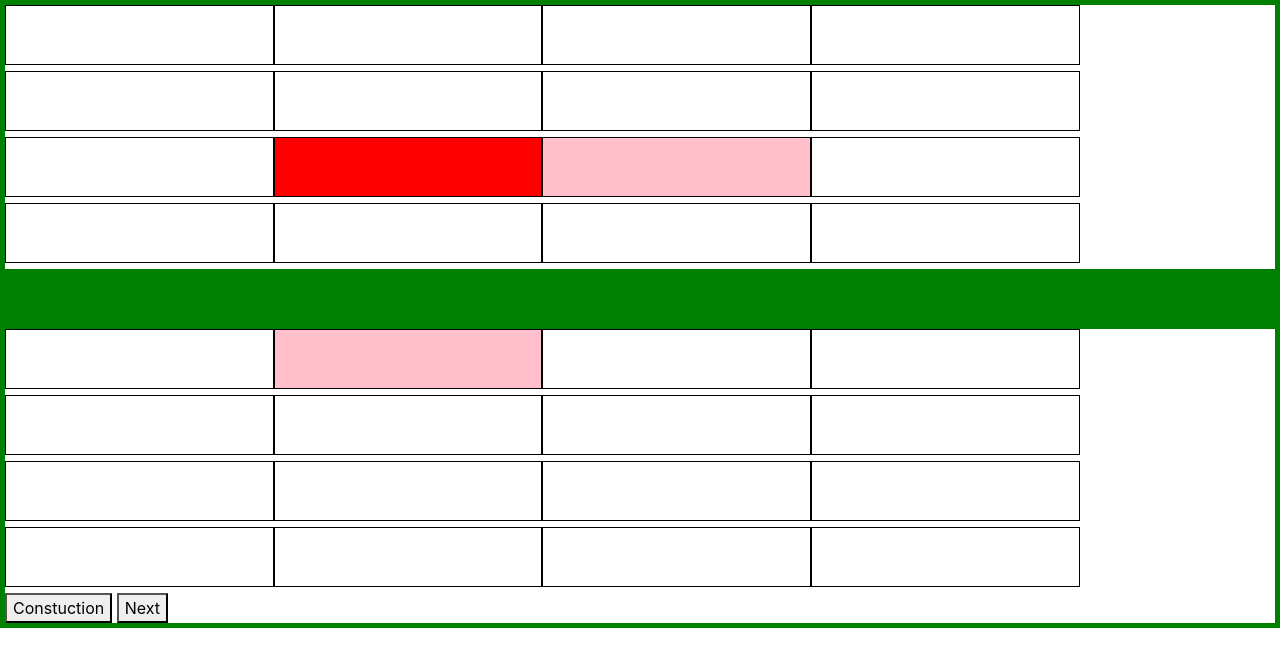
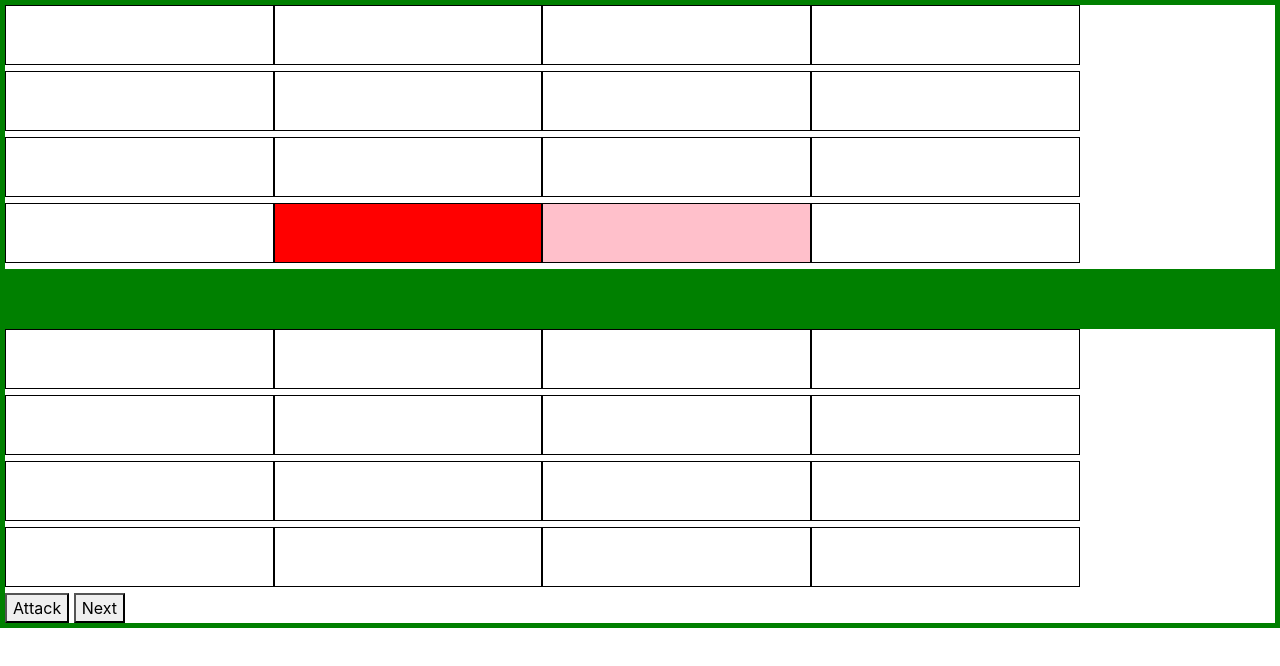
Before and after one commit to graypj826/Star-Scrimmage, a plain HTML site: page index.html in a window 1280 px wide. Drawn offline with nearby package versions, Linux system fonts and the light colour scheme.

Commit message:
created rounds, attack rounds, player attack but trouble with array and turning off event listener

```diff
--- a/css/style.css
+++ b/css/style.css
@@ -2,7 +2,7 @@ body {
 	border: 5px solid green;
 }
 
-.player-square, .alien-square, .droppable{
+.alien-square{
 	display: inline-block;
 	height: 60px;
 	width: 23%;
@@ -14,6 +14,12 @@ body {
 	width: auto;
 	background-color: green;
 }
+
+.player-square{
+	display: inline-block;
+	height: 60px;
+	width: 23%;
+	border: 1px solid black;
 
 }
 
--- a/js/app.js
+++ b/js/app.js
@@ -2,11 +2,6 @@
 //hard code game board and cards on board
 
 	//create array for player and computer and append to html
-
-
-
-
-
 
 const gameBoard =[ 	[0,0,0,0],
 					[0,0,0,0],
@@ -20,8 +15,8 @@ for (let i = 0; i < gameBoard.length; i++){
 	$('#player-gameboard').append(`<div class="player-row-${i} player-row game-row"></div>`)
 	for(let x = 0; x < row.length; x++){
 		const square = row[x];
-		$(`.alien-row-${i}`).append(`<div class="square alien-square-${x}-${i} alien-square"></div>`)
-		$(`.player-row-${i}`).append(`<div class="square player-square-${x}-${i} player-square"></div>`)
+		$(`.alien-row-${i}`).append(`<div class="square alien-square" id="alien-square-${x}-${i}"></div>`)
+		$(`.player-row-${i}`).append(`<div class="square player-square" id="player-square-${x}-${i}"></div>`)
 	}
 }
 
@@ -59,38 +54,84 @@ const playerGun = new Gun(1, 3)
 //players can target other cards to do damage
 //alienGun.attackhull(playerHull) check check
 
-//hard code the hull on to the array
+//create player object to hold on to player actions, needs cards in hand, construction functions and attack functions
+
+//issue with scope in wtih these
+
+playerhullPartsInHand = [];
+playerhullPartsInPlay = [];
+playerhullPartsDestroyed = [];
+playergunPartsInHand = [];
+playergunPartsInPlay = [];
+playergunPartsDestroyed = [];
+playerShotThisRound = [];
+
 
 const player ={
-	hullPartsInHand : [],
-	hullPartsInPlay : [],
-	hullPartsDestroyed : [],
-	gunPartsInHand : [],
-	gunPartsInPlay : [],
-	gunPartsDestroyed : [],
-	addToShip: function(e){
-		if($(e.currentTarget))
-		$(".player-square").click(function(e){
-		console.log("player-square");
-		$(e.currentTarget)
-		})
-	},
-	playHull: function(){
-		$(".player-square").click(function(e){
-		$(e.currentTarget).addClass("hull-class");
-		const moveHull = hullPartsInHand.splice([0],1);
-		hullPartsInPlay.push(moveHull);
-		})
+	// hullPartsInHand : [],
+	// hullPartsInPlay : [],
+	// hullPartsDestroyed : [],
+	// gunPartsInHand : [],
+	// gunPartsInPlay : [],
+	// gunPartsDestroyed : [],
+	//life :  total life for all player hull parts in play
+	// addToShip: function(){ // need to change this for jquery ui
+	// 	if(playergunPartsInHand.length>0){
+	// 		for(let i = 0; i < playergunPartsInHand.length; i++){
+	// 			$("div").on("click", function(e){
+	// 				if($(e.currentTarget).hasClass("player-square") == true){
+	// 					$(".player-square").on("click",function(e){
+	// 						$(e.currentTarget).addClass("gun-class");
+	// 						const movePart = playergunPartsInHand.splice(playergunPartsInHand[i]);
+	// 						playergunPartsInPlay.push(movePart);
+	// 						console.log(playergunPartsInHand);
+	// 						console.log(`player has ${playergunPartsInHand.length} left to play`)
+	// 					})
+	// 				}
+	// 						// } else if ($(e.currentTarget).hasClass("alien-square") == true){
+	// 						// 	console.log("please pick a player square")
+	// 						// 	}
+	// 				if(playerhullPartsInHand.length < 1) {
+	// 					$("this").off("event")			// })
+	// 				}
+	// 			})
+	// 		}
+	// 	}
+	// },
+	// playHull: function(){
+	// 	console.log("playHull function running")
+	// 	for(let i = 0; i < playergunPartsInHand.length; i++){
+	// 		$("div").on("click", function(event){
+	// 			if($(event.currentTarget).hasClass("player-square") == true){
+	// 				console.log("Player player-square")
+	// 				$(event.currentTarget).addClass("hull-class");
+	// 				const moveHull = playerhullPartsInHand.splice(playerhullPartsInHand[i]);
+	// 				playerhullPartsInPlay.push(moveHull);
+	// 				console.log(playerhullPartsInHand);
+	// 			}
+	// 		})
+
+	// 	if(playerhullPartsInHand.length < 1) {
+	// 		$("this").off("event")
+	// 		game.constructionRound();
+	// 		}
+
+	// 	}
+	// },
+	attack: function(){
+		for(let i =0; i < playergunPartsInPlay.length; i++){
+			enemyTargeting();
+			const firedGuns = playergunPartsInPlay.splice(playergunPartsInPlay[0]);
+			playerShotThisRound.push(firedGuns);
+			console.log(playerShotThisRound);
+		}
+
 	}
 }
 
-// }
-	//playerLife : total life for all player hull parts in play
-	//}
+//create alien object to keep track aliens stuff, cards in hand, cards in play, life, construction and play -- reach goal, setup/ai/random for computer
 
-	// }
-
-const alien ={
+const alien = {
 	hullPartsInHand : [],
 	hullPartsInPlay : [],
 	hullPartsDestroyed : [],
@@ -98,52 +139,73 @@ const alien ={
 	gunPartsInPlay : [],
 	partsDestroyed : [],
 	//alienlife
+	layShip: function(){
+		$('#alien-square-1-3').addClass("hull-class");
+		const moveHull = this.hullPartsInHand.splice(0);
+		this.hullPartsInPlay.push(moveHull);
+		$('#alien-square-2-3').addClass("gun-class");
+		console.log(alien.hullPartsInPlay);
+	}
 }
 
+//create game object to keep track of game needs 1) deal parts at the start of the game 2) deal parts each round, 3) different phases of game play [draw, construction, attack] 4) switching play to alien and back to player
 
 const game = {
-	dealParts : function(){
-		player.hullPartsInHand.push(playerHull);
-		player.gunPartsInHand.push(playerGun);
+	dealParts : function(){ //for testing and initial cretion, hard coded the made guns and hulls into the hand, need to create a function later that creates random cards and then puts them into a deck.
+		playerhullPartsInHand.push(playerHull);
+		playergunPartsInHand.push(playerGun);
 		alien.hullPartsInHand.push(alienHull);
 		alien.gunPartsInHand.push(alienGun);
 	},
-	firstHull : function(){
-		player.playHull();
-	},
 	constructionRound : function(){
-		if ((player.hullPartsInHand.length>0) || (player.gunPartsInHand>0)){
+		if (playerhullPartsInHand.length>0){
 			console.log("cards to play!")
-			$('#action-button').text("Constuction").attr("id","construction")
+			$('#action-button').text("Construct Hull").attr("id","constructHull")
 			$('#construction').click(function(){
-				player.addToShip()
+				player.playHull();
 			})
 
-		} else {
-			console.log("move to battle")
+
+		} else if(playergunPartsInHand>0) {
+			console.log("cards to play!")
+			$('#action-button').text("Add To Your Ship").attr("id","constructParts")
+			$('#constructParts').click(function(){
+				player.addToShip();
+				})
 		}
 	},
+	attackMode : function(){
+		playergunPartsInPlay.push(playergunPartsInHand[0]);
+		console.log("attack Mode");
+		if (playergunPartsInPlay.length > 0){
+			console.log("attack!")
+			$('#action-button').text("Attack").attr("id","attack")
+			$('#attack').click(function(){
+				player.attack();
+			})
+		}
+	},
+	resetFunctions : function(){
+		for(let i = 0; i <playerShotThisRound.length; i++){
+			const firedGuns = playerShotThisRound.splice(playerShotThisRound[0]);
+				playergunPartsInPlay.push(firedGuns);
+				console.log(playerShotThisRound);
+		}
+	},
+	playRound : function(){
+		this.resetFunctions();
+		// this.constructionRound();
+		this.attackMode();
+	}
 }
-
-const startGame = () => {
-	game.dealParts();
-	game.constructionRound();
-}
-
-startGame();
-
-
-$(".alien-square-1-2").addClass("hull-class");
-$(".alien-square-2-2").addClass("gun-class");
-
-//$(".player-square-2-0").addClass("hull-class");
-$(".player-square-1-0").addClass("gun-class");
-
 
 //player can do damage to the computer with the power of jQuery
 //.hasclass checks to se if it has a class
+
+//need to figure out a way to select the card and only then do damage - addClass selected card, makes red border, activates enemy targeting, then turns off. We could sort it into a new array, cards to be played in round, and splice it out next change they get...could use next button to cycle through array and then whenever they attack or hit next, it moves to the next card until there are no more cards left in the to be played array.
+
 const enemyTargeting = () => {
-	$(".alien-square").click(function(e){
+	$(".alien-square").on("click",function(e){
 		console.log("alien-square");
 		if($(e.currentTarget).hasClass("hull-class")){
 			console.log("classy")
@@ -165,9 +227,14 @@ const enemyTargeting = () => {
 // 	})
 // }
 
-$( "#date" ).datepicker();
+//round function that
 
 
-//player has hand of 2 guns and 1 hull of two blocks
+//start game method that regulates rounds
+const startGame = () => {
+	game.dealParts();
+	alien.layShip();
+	game.playRound();
+}
 
-//alien has hand of 2 guns and 1 hull of two blocks
+startGame();
```
